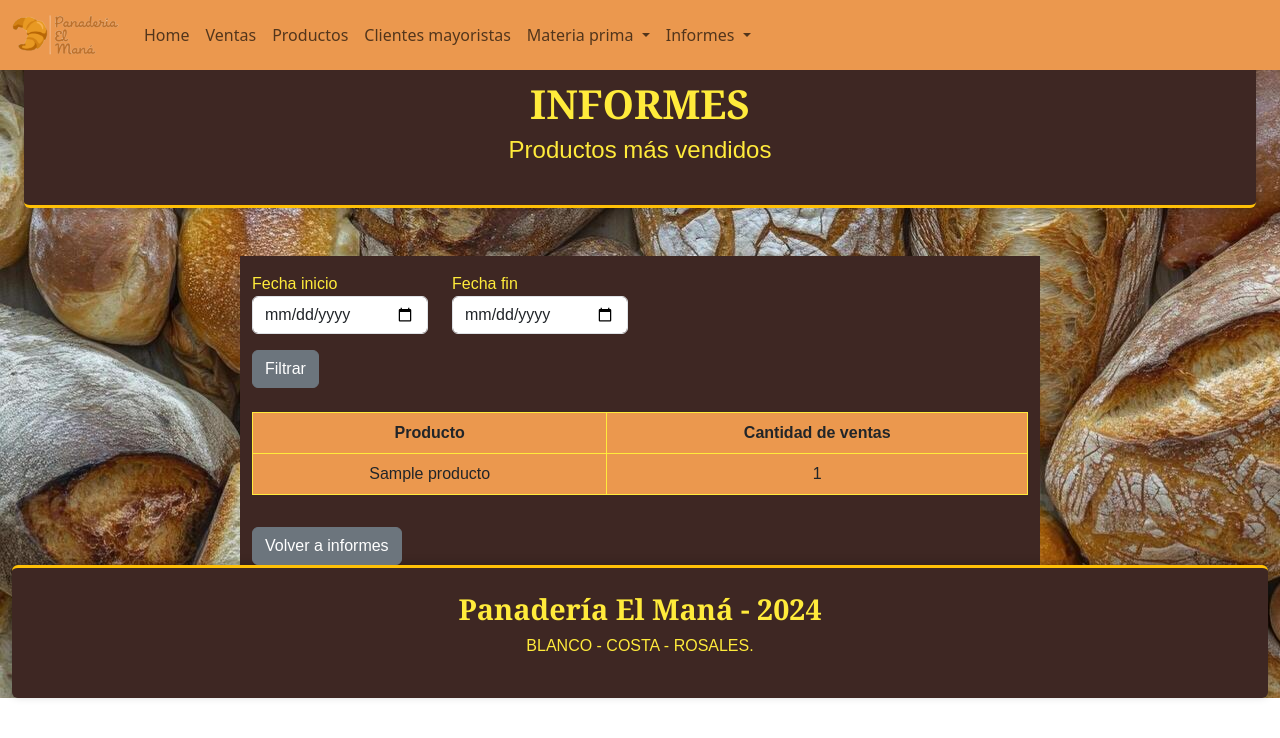
After one commit to costadonato/gestion_panaderia, a Django app: page /informes/productos_mas_vendidos in a window 1280 px wide. The commit adds this page. Shown: the top 738 px of the page. Run offline with Django 5.2, Linux system fonts and the light colour scheme; tables that the repository leaves empty hold one stand-in row (values such as "Sample post").

Commit message:
finalizo los formularios

```diff
--- a/apps/informe/templates/informe/home_informes.html
+++ b/apps/informe/templates/informe/home_informes.html
@@ -29,7 +29,7 @@
                         <div class="card-body">
                             <h5 class="card-title">Productos más vendidos</h5>
                             <p class="card-text">Los productos más vendidos por la panadería en diferentes periodos de tiempo.</p>
-                            <a href="{% url 'pedido:lista_pedidos' %}" class="btn btn-success">ACCEDER</a>
+                            <a href="{% url 'informe:productos_mas_vendidos' %}" class="btn btn-success">ACCEDER</a>
                         </div>
                     </div>
                 </div>
@@ -39,7 +39,7 @@
                         <div class="card-body">
                             <h5 class="card-title">Vendedores con más ventas</h5>
                             <p class="card-text">Información sobre los vendedores con mejor rendimiento en cuanto a ventas. </p>
-                            <a href="{% url 'proveedor:lista_proveedor' %}" class="btn btn-success">ACCEDER</a>
+                            <a href="{% url 'informe:vendedores_mas_ventas' %}" class="btn btn-success">ACCEDER</a>
                         </div>
                     </div>
                 </div>
--- /dev/null
+++ b/apps/informe/templates/informe/informe_productos_mas_vendidos.html
@@ -0,0 +1,57 @@
+{% extends "base/base.html" %}
+{% block titulo %}Productos Más Vendidos{% endblock %}
+{% block contenido_principal %}
+<div class="container-fluid mt-5">
+    <div class="container-fluid text-center rounded cab mt-5">
+        <header id="home">
+            <h1>INFORMES</h1>
+            <h2>Productos más vendidos</h2>
+        </header>
+    </div>
+<div class="container-fluid mt-5 detalle" style="max-width: 800px;">
+    <!-- Formulario de Filtros -->
+
+        <form action="{% url 'informe:productos_mas_vendidos' %}" method="POST" class="row mb-4">
+            {% csrf_token %}
+            <div class="col-md-3 mt-3">
+                <label for="fec_inicio">Fecha inicio</label>
+                <input type="date" name="fec_inicio" id="fec_inicio" class="form-control">
+            </div>
+            <div class="col-md-3 mt-3">
+                <label for="fec_fin">Fecha fin</label>
+                <input type="date" name="fec_fin" id="fec_fin" class="form-control">
+            </div>
+            <p></p>
+            <div class="row">
+                <div class=" col-md-3 d-flex align-items-end">
+                <button type="submit" class="btn btn-secondary">Filtrar</button>
+            </div>
+
+            </div>
+
+        </form>
+
+    <!-- Tabla de Productos Más Vendidos -->
+        <table class="table table-bordered text-center">
+            <thead>
+                <tr>
+                    <th>Producto</th>
+                    <th>Cantidad de ventas</th>
+                </tr>
+            </thead>
+            <tbody>
+                {% for producto in productos_vendidos %}
+                    <tr>
+                        <td>{{ producto.producto__nombre }}</td>
+                        <td>{{ producto.total_vendido }}</td>
+                    </tr>
+                {% endfor %}
+            </tbody>
+        </table>
+        <a href="/informes/" class="btn btn-secondary mt-3">Volver a informes</a>
+    </div>
+</div>
+
+
+
+{% endblock %}
--- a/apps/informe/urls.py
+++ b/apps/informe/urls.py
@@ -9,5 +9,7 @@ urlpatterns = [
     path('ventas/filtradas', views.informe_ventas_filtradas, name='informe_ventas_filtradas'),
     path('ventas', views.informe_ventas, name='informe_ventas'),
     path('prod_faltantes', views.informe_productos_faltantes, name='prod_faltantes'),
-    path('matprima_faltante', views.informe_matprima_faltante, name='matprima_faltante')
+    path('matprima_faltante', views.informe_matprima_faltante, name='matprima_faltante'),
+    path('productos_mas_vendidos', views.informe_productos_mas_vendidos, name='productos_mas_vendidos'),
+    path('vendedores_mas_ventas',views.informe_empleados_mas_ventas, name='vendedores_mas_ventas' )
 ]
--- a/apps/informe/views.py
+++ b/apps/informe/views.py
@@ -1,11 +1,15 @@
 from xml.dom.minidom import Document
 
-from django.db.models import F
+from django.db.models import F, Count
 from django.shortcuts import render
-
 from apps.pedido.models import MateriaPrima
 from apps.producto.models import Producto
 from apps.venta.models import Venta
+from django.shortcuts import render
+from django.db.models import Sum
+from apps.producto.models import Producto
+from apps.venta.models import Venta, Item
+from datetime import datetime
 
 # Create your views here.
 def informe_ventas(request):
@@ -39,3 +43,56 @@ def informe_matprima_faltante(request):
     materia_prima = MateriaPrima.objects.all()
     materia_prima_faltante = materia_prima.filter(cant_disponible__lt = F('cantidadMinima'))
     return render(request, 'informe/informe_matprima_faltante.html', {'materia_prima_faltante': materia_prima_faltante})
+
+def informe_productos_mas_vendidos(request):
+    items = Item.objects.all()
+
+    if request.method == 'POST':
+        fecha_inicio = request.POST.get('fec_inicio')
+        fecha_fin = request.POST.get('fec_fin')
+
+        if fecha_inicio and fecha_fin:
+            fecha_inicio = datetime.strptime(fecha_inicio, "%Y-%m-%d")
+            fecha_fin = datetime.strptime(fecha_fin, "%Y-%m-%d")
+            items = items.filter(
+                venta__fecha_venta__range=(fecha_inicio, fecha_fin)
+            )
+
+    # Agrupar por producto y sumar cantidades vendidas, luego ordenar y limitar a 10
+    productos_vendidos = (
+        items.values('producto__nombre')
+        .annotate(total_vendido=Count('venta', distinct=True))  # Cuenta las ventas únicas de cada producto
+        .order_by('-total_vendido')[:10]
+    )
+
+    '''
+    CONSULTA EN SQL
+
+    SELECT producto.nombre AS producto__nombre, COUNT(DISTINCT item.venta_id) AS total_vendido
+    FROM item
+    INNER JOIN producto ON item.producto_id = producto.id
+    GROUP BY producto.nombre
+    ORDER BY total_vendido DESC
+    LIMIT 10;
+    '''
+
+    return render(request, 'informe/informe_productos_mas_vendidos.html', {'productos_vendidos': productos_vendidos})
+
+def informe_empleados_mas_ventas(request):
+    ventas = Venta.objects.all()
+
+    if request.method == 'POST':
+        fecha_inicio = request.POST.get('fec_inicio')
+        fecha_fin = request.POST.get('fec_fin')
+
+        if fecha_inicio and fecha_fin:
+            fecha_inicio = datetime.strptime(fecha_inicio, "%Y-%m-%d")
+            fecha_fin = datetime.strptime(fecha_fin, "%Y-%m-%d")
+            ventas = ventas.filter(fecha_venta__range=(fecha_inicio, fecha_fin))
+
+    empleados_mas_ventas = (
+        ventas.values('empleado__nombre_completo')
+        .annotate(total_ventas=Count('id'))
+        .order_by('-total_ventas')
+    )
+    return render(request, 'informe/informe_empleados_mas_ventas.html', {'empleados_mas_ventas': empleados_mas_ventas})
```
Also changed, not shown: apps/informe/templates/informe/informe_empleados_mas_ventas.html (added, +49 -0 lines), apps/producto/models.py (+2 -24 lines), apps/empleado/views.py (line endings or trailing spaces), apps/producto/migrations/0003_alter_producto_unidadmedida.py (added), apps/venta/views.py (line endings or trailing spaces).
